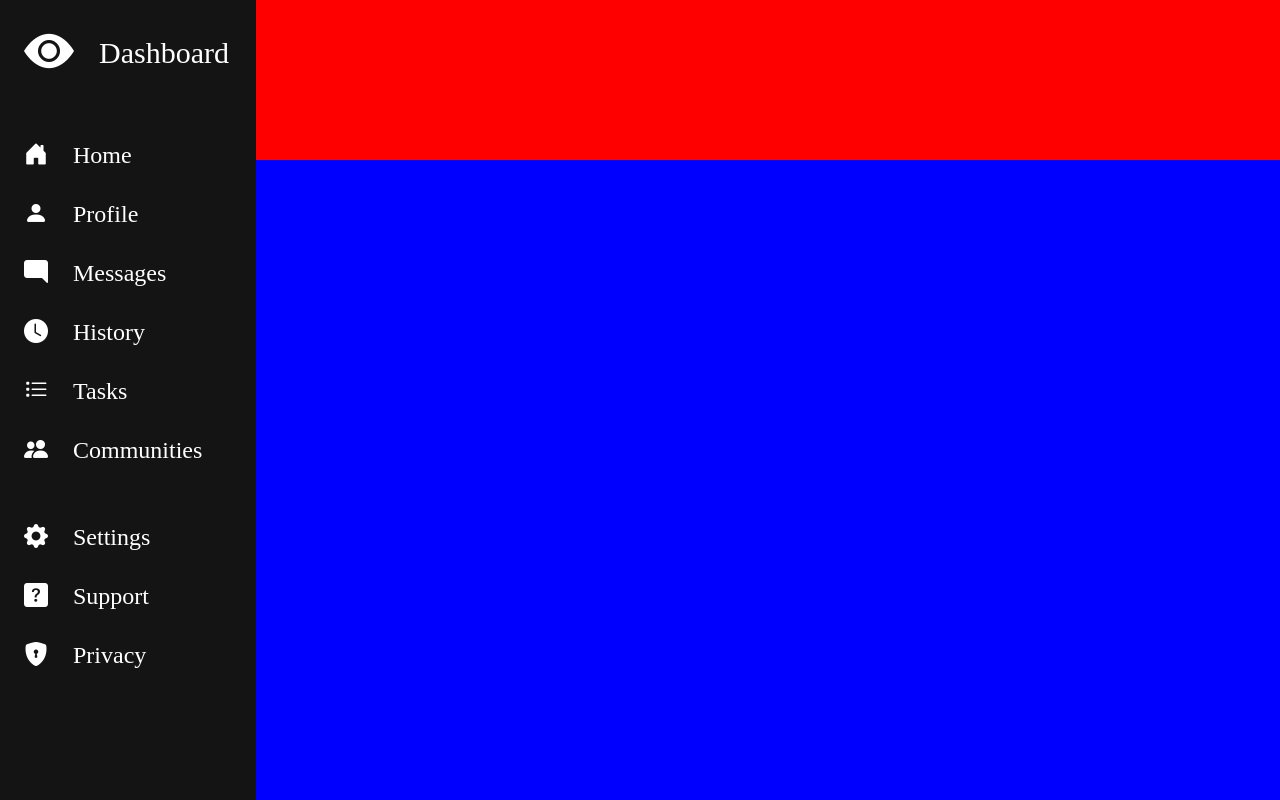
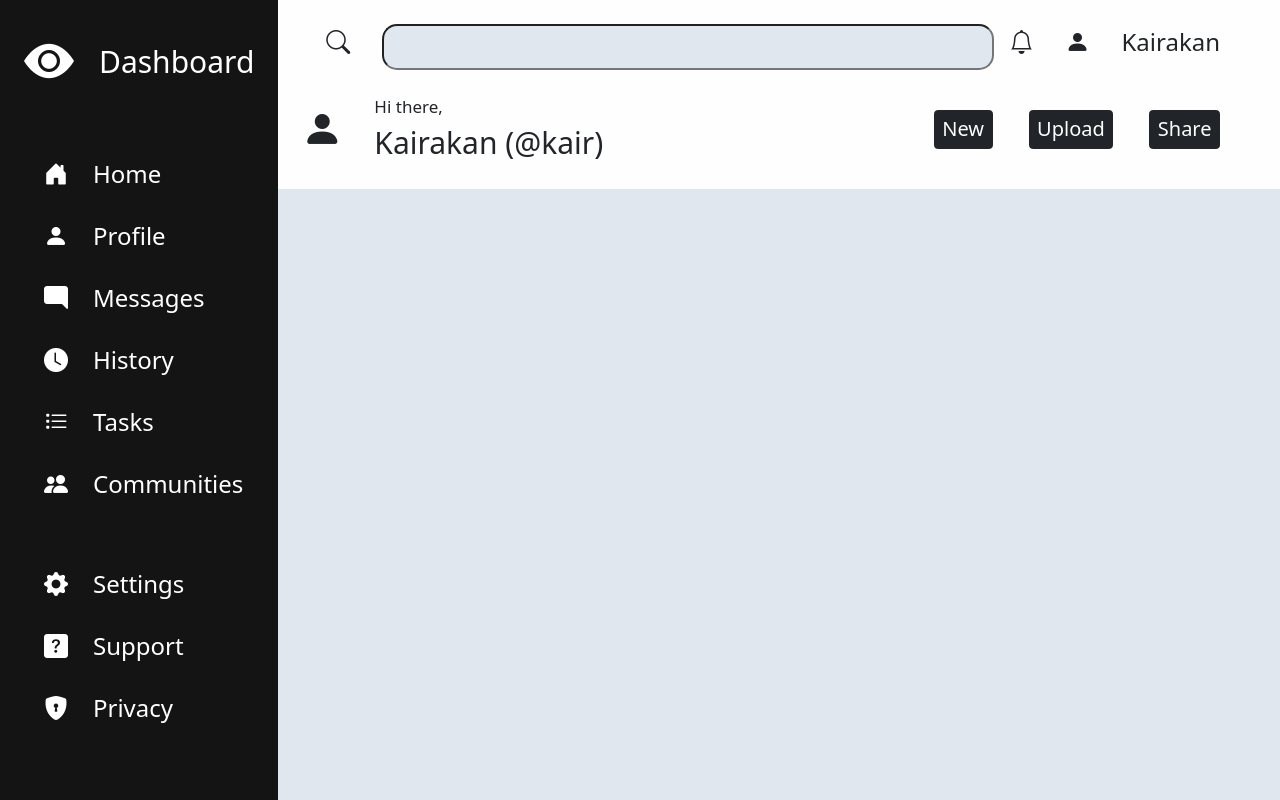
Before and after one commit to ka1rakan/admin-dashboard, a plain HTML site: page index.html in a window 1280 px wide. Drawn offline with nearby package versions, Linux system fonts and the light colour scheme; a web font is replaced by a local one.

Commit message:
set and style header

```diff
--- a/index.html
+++ b/index.html
@@ -5,9 +5,41 @@
     <meta name="viewport" content="width=device-width, initial-scale=1.0">
     <title>Admin Dashboard</title>
     <link rel="stylesheet" href="styles.css">
+    <link href="https://cdn.jsdelivr.net/npm/bootstrap@5.3.2/dist/css/bootstrap.min.css" rel="stylesheet" integrity="sha384-T3c6CoIi6uLrA9TneNEoa7RxnatzjcDSCmG1MXxSR1GAsXEV/Dwwykc2MPK8M2HN" crossorigin="anonymous">
+    <script defer src="https://cdn.jsdelivr.net/npm/bootstrap@5.3.2/dist/js/bootstrap.min.js" integrity="sha384-BBtl+eGJRgqQAUMxJ7pMwbEyER4l1g+O15P+16Ep7Q9Q+zqX6gSbd85u4mG4QzX+" crossorigin="anonymous"></script>
 </head>
 <body>
-    <section class="header"></section>
+    <section class="header">
+        <div class="header-upper">
+            <div class="search-box">
+                <label for="search"><i class="bi bi-search"></i></label>
+                <input type="text" name="search" id="search" list="suggestions">
+                <datalist id="suggestions">
+                    <option>Etch-A-Sketch</option>
+                    <option>Calculator</option>
+                    <option>Sign Up Page</option>
+                    <option>Rock Paper Scissors</option>
+                </datalist>
+            </div>
+            <div class="user-box">
+                <i class="bi bi-bell"></i>
+                <i class="bi bi-person-fill"></i>
+                <p>Kairakan</p>
+            </div>
+        </div>
+        <div class="header-lower">
+            <i class="bi bi-person-fill"></i>
+            <div>
+                <p>Hi there,</p>
+                <p>Kairakan (@kair)</p>
+            </div>
+            <div class="button-div">
+                <button type="button" class="btn btn-dark">New</button>
+                <button type="button" class="btn btn-dark">Upload</button>
+                <button type="button" class="btn btn-dark">Share</button>
+            </div>
+        </div>
+    </section>
     <section class="sidebar">
         <div class="logo"><i style="font-size:50px;" class="bi bi-eye-fill"></i>Dashboard</div>
         <div class="nav">
--- a/styles.css
+++ b/styles.css
@@ -1,12 +1,14 @@
 @import url("https://cdn.jsdelivr.net/npm/bootstrap-icons@1.11.2/font/bootstrap-icons.min.css");
-@font-face {
-    font-family: ubuntu-regular;
-    src: url(../../fonts/Ubuntu/Ubuntu-Regular.ttf);
+:root{
+    --high-color: #fffeff;
+    --medium-color: #e1e7ef;
+    --low-color: #636262;
+    --accent-color: rgba(0, 0, 0, 0.92);
 }
-@font-face {
-    font-family: ubuntu-bold ;
-    src: url(../../fonts/Ubuntu/Ubuntu-Bold.ttf);
+html{
+    font-size:10px;
 }
+
 *{
     margin:0;
     padding:0;
@@ -15,7 +17,7 @@
 body{
     height:100vh;
     display:grid;
-    grid-template: 1fr 4fr / 1fr 4fr;
+    grid-template: 1fr 5fr / 1fr 5fr;
     grid-template-areas:
     "sidebar header"
     "sidebar main-content";
@@ -23,16 +25,77 @@ body{
 
 .header{
     grid-area:header;
-    background-color:red;
+    background-color:var(--high-color);
+    padding: 24px;
+}
+
+.header-upper{
+    width: 100%;
+    display:flex;
+    font-size: 2.4rem;
+}
+
+.user-box{
+    margin: 0 36px 0 auto;
+
+    display:flex;
+    gap:32px;
+}
+
+.search-box{
+    margin-left: 24px;
+    width:70%;
+    display:flex;
+    gap: 32px;
+}
+
+.search-box input{
+    flex:1;
+    background-color: var(--medium-color);
+    border-radius: 15px;
+    padding-left: 24px;
+    font-size: 1.6rem;
+}
+
+.header-lower{
+    margin-top: 24px;
+
+    display:grid;
+    grid-template-columns: auto 1fr auto;
+    gap: 32px;
+    align-items: center;
+}
+
+.header-lower i{
+    font-size: 4rem;
+}
+
+.header-lower p:nth-child(1){
+    font-size: 1.7rem;
+    margin: 0;
+}
+
+.header-lower p:nth-child(2){
+    font-size:3rem;
+    margin:0;
+}
+
+.header-lower button{
+    font-size: 2rem;
+}
+
+.header-lower .button-div{
+    margin-right: 36px;
+    display: flex;
+    gap: 36px;
 }
 
 .sidebar{
     grid-area:sidebar;
-    background-color: rgba(0, 0, 0, 0.92);
+    background-color: var(--accent-color);
     font-size:24px;
     padding: 24px;
     color: #fff;
-    font-family: ubuntu-regular;
 
     display:grid;
     grid-template-rows: repeat(3, min-content);
@@ -45,7 +108,6 @@ body{
     display:flex;
     align-items:center;
     font-size: 30px;
-    font-family: ubuntu-bold;
 }
 
 .sidebar .nav ul,
@@ -56,11 +118,25 @@ body{
     gap:32px;
 }
 
+.sidebar .nav ul li,
+.sidebar .other ul li{
+    cursor:pointer;
+    position: relative;
+    font-size:24px;
+    line-height:30px;
+    transition: font-size .2s ease-in-out;
+}
+
+.sidebar .nav ul li:hover,
+.sidebar .other ul li:hover{
+    font-size:27px;
+}
+
 .sidebar i{
     margin-right: 25px;
 }
 
 .main-content{
     grid-area:main-content;
-    background-color: blue;
+    background-color: var(--medium-color);
 }
```
